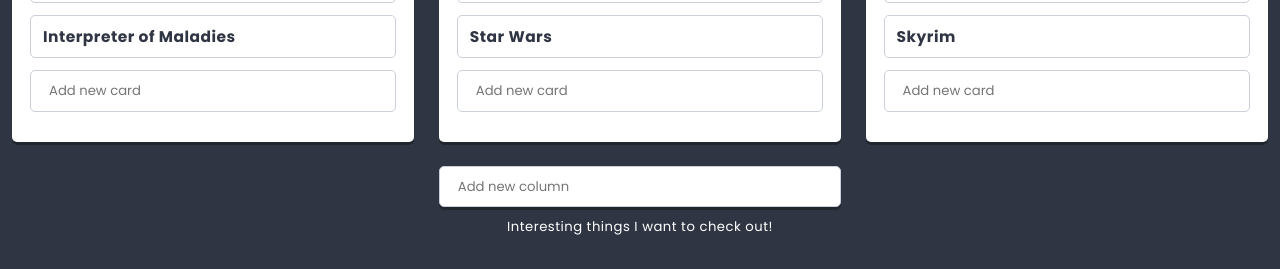
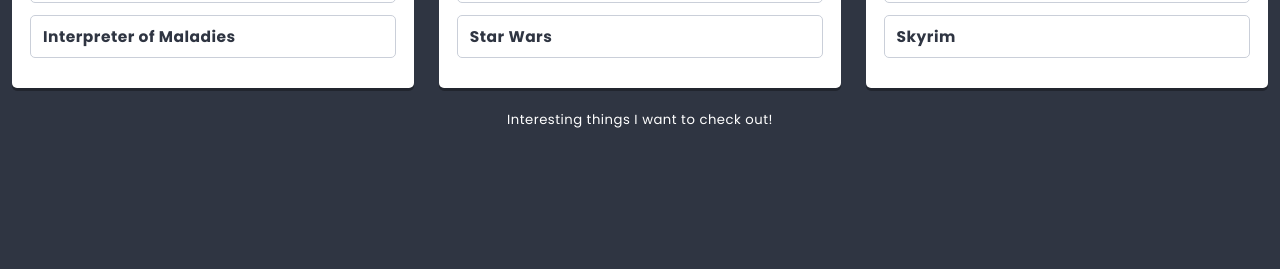
Before and after one commit to RafalPietrzak/react1, a React app: page / in a window 1280 px wide. Shown: the part 482-751 px from the top of the page. Built offline with nearby package versions, Linux system fonts and the light colour scheme.

Commit message:
Add redux

```diff
--- a/src/components/App/App.js
+++ b/src/components/App/App.js
@@ -1,15 +1,23 @@
 import React from 'react';
 import styles from './App.scss';
-import List from '../List/List';
-import { pageContents, listData } from '../../data/dataStore';
+import List from '../List/ListContainer';
+import PropTypes from 'prop-types';
 
 class App extends React.Component {
+  static propTypes = {
+    title: PropTypes.node,
+    subtitle: PropTypes.node,
+    lists: PropTypes.array,
+  }
   render() {
+    const {title, subtitle, lists} = this.props;
     return (
       <main className={styles.component}>
-        <h1 className={styles.title}>{pageContents.title}</h1>
-        <h2 className={styles.subtitle}>{pageContents.subtitle}</h2>
-        <List {...listData} />
+        <h1 className={styles.title}>{title}</h1>
+        <h2 className={styles.subtitle}>{subtitle}</h2>
+        {lists.map(listData => (
+          <List key={listData.id} {...listData} />
+        ))}
       </main>
     );
   }
--- /dev/null
+++ b/src/components/App/AppContainer.js
@@ -0,0 +1,10 @@
+import {connect} from 'react-redux';
+import App from './App';
+
+const mapStateToProps = state => ({
+  title: state.app.title,
+  subtitle: state.app.subtitle,
+  lists: state.lists,
+});
+
+export default connect(mapStateToProps)(App);
--- a/src/components/Card/Card.js
+++ b/src/components/Card/Card.js
@@ -11,10 +11,11 @@
     title: 'Card name',
   };
   render() {
+    const {title} = this.props;
     return (
       <section className={styles.component}>
         <h3 className={styles.title}>
-          {this.props.title}
+          {title}
         </h3>
       </section>
     );
--- a/src/components/Column/Column.js
+++ b/src/components/Column/Column.js
@@ -2,14 +2,10 @@
 import styles from './Column.scss';
 import PropTypes from 'prop-types';
 import Card from '../Card/Card';
-import { settings } from '../../data/dataStore';
-import Creator from '../Creator/Creator';
+// import Creator from '../Creator/Creator';
 import Icon from '../Icon/Icon';
 
 class Column extends React.Component {
-  state = {
-    cards: this.props.cards || [],
-  };
   static propTypes = {
     title: PropTypes.string,
     cards: PropTypes.array,
@@ -18,39 +14,24 @@
   static defaultProps = {
     title: 'Column name',
   };
-  addCard(title) {
-    this.setState(state => (
-      {
-        cards: [
-          ...state.cards,
-          {
-            key: state.cards.length
-              ? state.cards[state.cards.length - 1].key + 1
-              : 0,
-            title,
-            icon: '',
-          },
-        ],
-      }
-    ));
-  }
   render() {
+    const {title, icon, cards} = this.props;
     return (
       <section className={styles.component}>
         <h3 className={styles.title}>
-          {this.props.title}
+          {title}
           <span className={styles.icon}>
-            <Icon name={this.props.icon} />
+            <Icon name={icon} />
           </span>
         </h3>
-        {this.state.cards.map(({ key, ...cardProps }) => (
-          <Card key={key} {...cardProps} />
+        {cards.map(cardData => (
+          <Card key={cardData.id} {...cardData} />
         ))}
         <div className={styles.creator}>
-          <Creator
+          {/* <Creator
             text={settings.cardCreatorText}
             action={title => this.addCard(title)}
-          />
+          /> */}
         </div>
       </section>
     );
--- /dev/null
+++ b/src/components/Column/ColumnContainer.js
@@ -0,0 +1,12 @@
+import {connect} from 'react-redux';
+import column from './column';
+
+export const getCardsForColumn = ({cards}, columnId) => cards.filter(
+  card => card.columnId == columnId
+);
+
+const mapStateToProps = (state, props) => ({
+  cards: getCardsForColumn(state, props.id),
+});
+
+export default connect(mapStateToProps)(column);
--- a/src/components/List/List.js
+++ b/src/components/List/List.js
@@ -2,14 +2,12 @@
 import styles from './List.scss';
 import Hero from '../Hero/Hero';
 import PropTypes from 'prop-types';
-import Column from '../Column/Column';
+import Column from '../Column/ColumnContainer.js';
 import { settings } from '../../data/dataStore';
-import Creator from '../Creator/Creator';
+// import Creator from '../Creator/Creator';
 
 class List extends React.Component {
-  state = {
-    columns: this.props.columns || [],
-  };
+
   static propTypes = {
     title: PropTypes.node.isRequired,
     description: PropTypes.node,
@@ -19,41 +17,25 @@
   static defaultProps = {
     description: settings.defaultListDescription,
   };
-  addColumn(title) {
-    this.setState(state => (
-      {
-        columns: [
-          ...state.columns,
-          {
-            key: state.columns.length
-              ? state.columns[state.columns.length - 1].key + 1
-              : 0,
-            title,
-            icon: 'list-alt',
-            cards: [],
-          },
-        ],
-      }
-    ));
-  }
   render() {
+    const {title, image, description, columns} = this.props;
     return (
       <section className={styles.component}>
-        <Hero titleText={this.props.title} image={this.props.image} />
+        <Hero titleText={title} image={image} />
         <div className={styles.columns}>
-          {this.state.columns.map(({ key, ...columnProps }) => (
-            <Column key={key} {...columnProps} />
+          {columns.map(columnData => (
+            <Column key={columnData.id} {...columnData} />
           ))}
         </div>
         <div className={styles.creator}>
-          <Creator
+          {/* <Creator
             text={settings.columnCreatorText}
             action={title => this.addColumn(title)}
             cancel={settings.columnCreatorTextCancel}
-          />
+          /> */}
         </div>
         <div className={styles.description}>
-          {this.props.description}
+          {description}
         </div>
       </section>
     );
--- /dev/null
+++ b/src/components/List/ListContainer.js
@@ -0,0 +1,12 @@
+import {connect} from 'react-redux';
+import List from './List';
+
+export const getColumnsForList = ({columns}, listId) => columns.filter(
+  column => column.listId == listId
+);
+
+const mapStateToProps = (state, props) => ({
+  columns: getColumnsForList(state, props.id),
+});
+
+export default connect(mapStateToProps)(List);
```
Also changed, not shown: src/index.js (+7 -2 lines).
